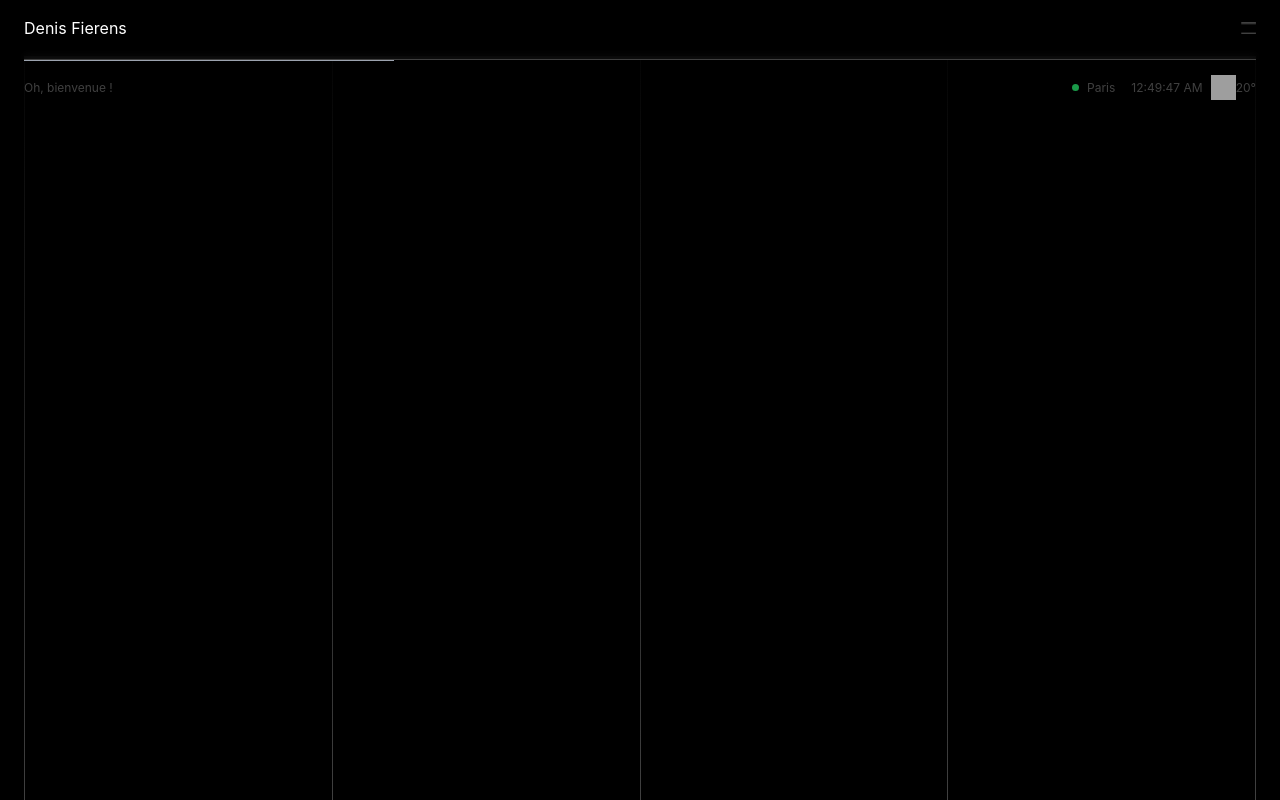
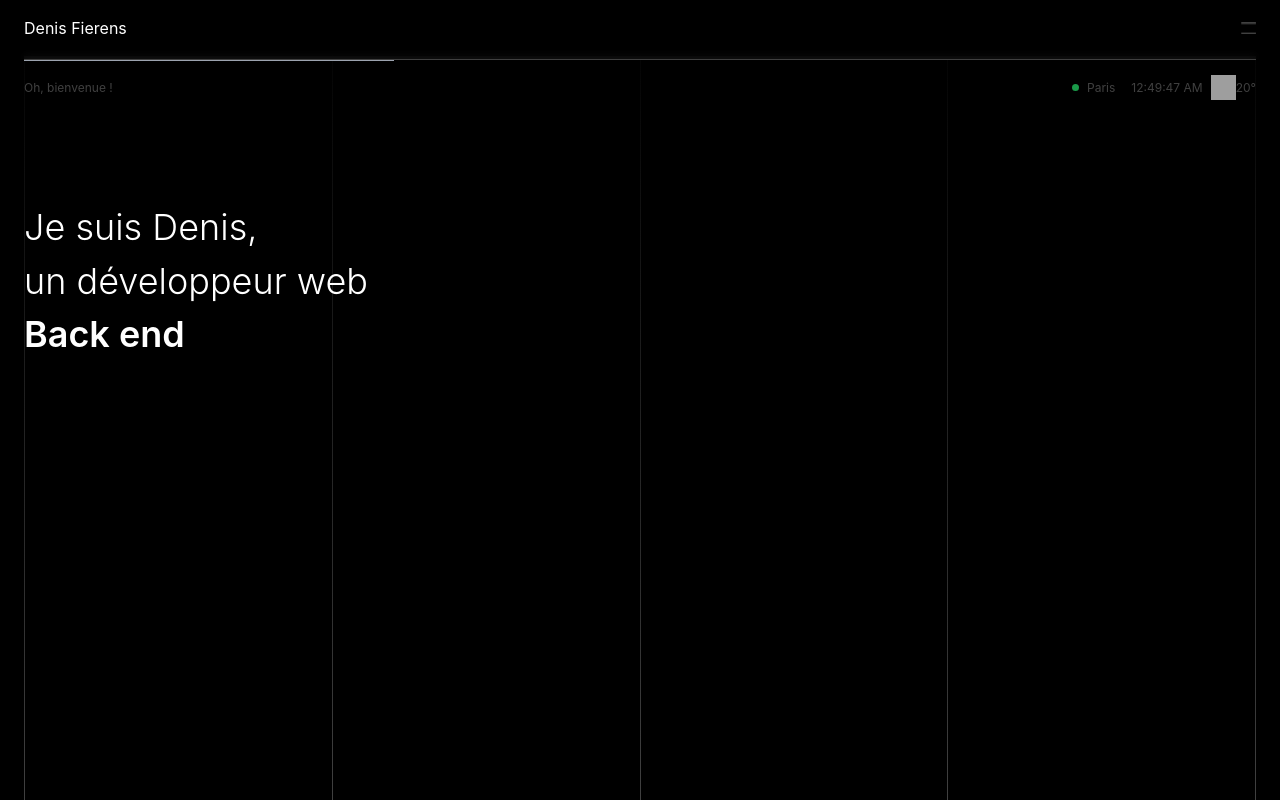
Before and after one commit to FierensDev/portfolio, a React (Create React App) app: page / in a window 1280 px wide. Built offline with nearby package versions, Linux system fonts and the light colour scheme; no server answers; grey boxes are pictures that could not be loaded; the HTML template or start-up script is replaced by a standard one.

Commit message:
add presentation

```diff
--- a/src/App.css
+++ b/src/App.css
@@ -53,3 +53,27 @@
 .opacity-100-to-0{
   animation: opacity-100-to-0 2s infinite;
 }
+
+@keyframes move-text-to-top{
+  0%{
+    transform: translateY(0px);
+  }
+  45%{
+    transform: translateY(0px);
+  }
+  50%{
+    transform: translateY(-55px);
+  }
+  95%{
+    transform: translateY(-55px);
+  }
+  100%{
+    transform: translateY(0px);
+  }
+}
+
+
+
+.move-text-to-top{
+  animation: move-text-to-top 7s infinite;
+}
--- a/src/App.tsx
+++ b/src/App.tsx
@@ -39,7 +39,7 @@ function App() {
           <div className='bg-gradient-to-t from-custom-gray to-black h-[calc(100%)] w-[1px]'></div>
       </div>
 
-      <div className='absolute inset-0 h-[100vh] px-[24px] py-[16px]  overflow-auto'>
+      <div className='absolute inset-0 h-[100vh] px-[24px] py-[16px] overflow-auto'>
         <div className='w-full h-[59px]'></div>
         <div className='flex justify-between place-items-center'>
           <div><p className='text-custom-gray text-deuns-xs'>Oh, bienvenue ! </p></div>
@@ -50,7 +50,19 @@ function App() {
             <Weather />
           </div>
         </div>
+
+        <div className='h-[100px]'></div>
+
+        <div className='text-white font-light text-deuns-l text-left py-[]'>
+          <p>Je suis Denis,</p>
+          <p>un développeur web</p>
+          <div className='overflow-hidden  h-[59px]'>
+            <p className='move-text-to-top font-semibold'>Front end</p>
+            <p className='move-text-to-top font-semibold'>Back end</p>
+          </div>
+        </div>
       </div>
+
 
       <Navbar />
     </div>
--- a/tailwind.config.js
+++ b/tailwind.config.js
@@ -11,7 +11,8 @@ module.exports = {
       fontSize: {
         'deuns-xs' : '0.75rem',
         'deuns-s' : '1rem',
-        'deuns-m' : '1.25rem'
+        'deuns-m' : '1.25rem',
+        'deuns-l': '2.25rem',
       }
     },
   },
```
